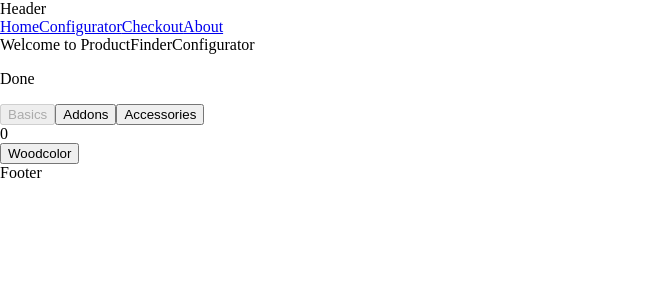
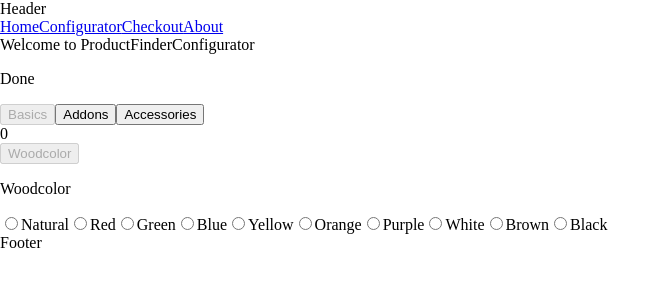
Before and after one commit to Beattraceur/3D_ProductConfigurator, a React (Vite) app: page /configurator in a window 1280 px wide. Shown: the top 300 px of the page, without its empty margins (0-670 px from the left). Built offline with nearby package versions, Linux system fonts and the light colour scheme.

Commit message:
configMenu untill radio buttons

```diff
--- a/src/components/ConfigMenu.jsx
+++ b/src/components/ConfigMenu.jsx
@@ -4,12 +4,15 @@ import jsonData from '../data/productConfig.json';
 export default function ConfigMenu() {
 	const [data, setData] = useState([]);
 	const [subMenuIndex, setSubMenuIndex] = useState([]);
+	const [currentOption, setCurrentOption] = useState([]);
+
 	const [isLoading, setIsLoading] = useState(true);
 	useEffect(() => {
 		// Simulating asynchronous data fetching with setTimeout
 		setTimeout(() => {
 			setData(jsonData);
 			setSubMenuIndex(0);
+			setCurrentOption('Woodcolor');
 			setIsLoading(false);
 		}, 1000); // Change the delay according to your preference
 	}, []);
@@ -34,9 +37,25 @@ export default function ConfigMenu() {
 			</div>
 			<div>{subMenuIndex}</div>
 			{console.log(data.subMenu[subMenuIndex])}
-			{data[data.subMenu[subMenuIndex]].map((option, index) => (
-				<button key={option}>{option}</button>
+			{data[data.subMenu[subMenuIndex]].map((option) => (
+				<button
+					disabled={currentOption === option}
+					key={option}
+					onClick={() => setCurrentOption(option)}
+				>
+					{option}
+				</button>
 			))}
+			<div>
+				{console.log(data[currentOption])}
+				<p>{currentOption}</p>
+				{data[currentOption].map((item) => (
+					<label key={item}>
+						<input type="radio"></input>
+						{item}
+					</label>
+				))}
+			</div>
 		</div>
 	);
 }
--- a/src/data/productConfig.json
+++ b/src/data/productConfig.json
@@ -7,5 +7,23 @@
   "addonOptions": ["FabricSails","PaddleOars","TeakBenches","LaserEngraving","EngineSupport","Ladder","Awning"],
   "addonOptionsCount": 7,
   "accessoryOptions": ["Canopy","LifeJacket","LaunchTrolley","BikeTrolley","BeachTrolley","StdTrolley","CarryBag"],
-  "accessoryOptionsCount": 2
+  "accessoryOptionsCount": 2,
+  "Woodcolor": ["Natural","Red","Green","Blue","Yellow","Orange","Purple","White","Brown","Black"],
+  "FabricSails": ["None","Red","Green","Blue","Yellow","Orange","Purple","White","Brown","Black"],
+  "PaddleOars": ["None","PreMounted","DIY-Kit"],
+  "TeakBenches": ["None","Replacement","Additional"],
+  "LaserEngraving": ["None","Factory","CustomName","DIY-Plate","CustomDIY-Plate"],
+  "EngineSupport": ["None","PreMounted","DIY-Kit"],
+  "Ladder": ["None","PreMounted","DIY-Kit"],
+  "Awning": ["None","DIY-Kit"],
+  "Canopy": ["None","DIY-Kit"],
+  "LifeJacket": ["None","StandardOrange","RegattaBlue"],
+  "LaunchTrolley": ["None","PreAssembled","DIY-Kit"],
+  "BikeTrolley": ["None","PreAssembled","DIY-Kit"],
+  "BeachTrolley": ["None","PreAssembled","DIY-Kit"],
+  "StdTrolley": ["None","PreAssembled","DIY-Kit"],
+  "CarryBag": ["None","Red","Green","Blue","Yellow","Orange","Purple","White","Brown","Black"]
+
+
+
 }
```
